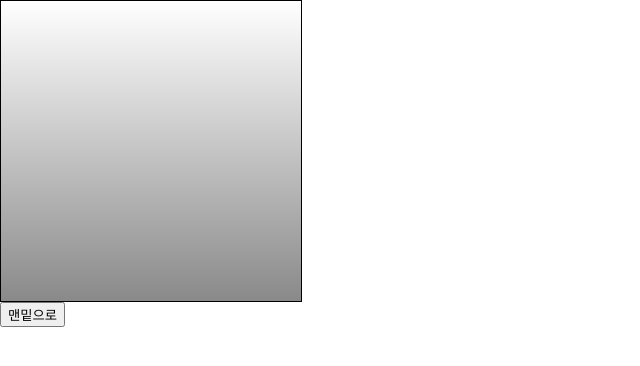
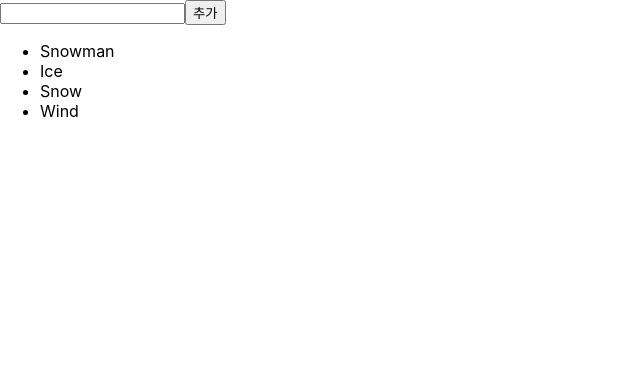
Before and after one commit to KilJH/ReactTraining, a React (Create React App) app: page / in a window 1280 px wide. Shown: the top 366 px of the page, without its empty margins (0-640 px from the left). Built offline with nearby package versions, Linux system fonts and the light colour scheme.

Commit message:
Hello-React Chapter 6 mapping component

```diff
--- a/src/App.js
+++ b/src/App.js
@@ -1,22 +1,10 @@
 import React, { Component } from 'react';
-//import ValidationSample from './VaildationSample';
-import ScrollBox from './ScrollBox';
+import IterationSample from './IterationSample';
 
 //const App = () => {
 class App extends Component {
 	render() {
-		return (
-			<div>
-				<ScrollBox
-					ref={(ref) => {
-						this.scrollBox = ref;
-					}}
-				/>
-				<button onClick={() => this.scrollBox.scrollToBottom()}>
-					맨밑으로
-				</button>
-			</div>
-		);
+		return <IterationSample />;
 	}
 }
 
--- /dev/null
+++ b/src/IterationSample.js
@@ -0,0 +1,42 @@
+import React, { useState } from 'react';
+
+const IterationSample = () => {
+	const [names, setNames] = useState([
+		{ id: 1, text: 'Snowman' },
+		{ id: 2, text: 'Ice' },
+		{ id: 3, text: 'Snow' },
+		{ id: 4, text: 'Wind' },
+	]);
+	const [inputText, setInputText] = useState('');
+	const [nextId, setNextId] = useState(5); // 새항목 추가 시 사용할 id
+
+	const onChange = (e) => setInputText(e.target.value);
+	const onClick = () => {
+		const nextNames = names.concat({
+			id: nextId,
+			text: inputText,
+		});
+		setNextId(nextId + 1); //nextId 값에 +1
+		setNames(nextNames); //names 배열 업데이트
+		setInputText(''); //inputText 초기화
+	};
+	const onRemove = (id) => {
+		const nextNames = names.filter((name) => name.id !== id);
+		setNames(nextNames);
+	};
+
+	const nameList = names.map((name) => (
+		<li key={name.id} onDoubleClick={() => onRemove(name.id)}>
+			{name.text}
+		</li>
+	));
+	return (
+		<>
+			<input value={inputText} onChange={onChange} />
+			<button onClick={onClick}>추가</button>
+			<ul>{nameList}</ul>
+		</>
+	);
+};
+
+export default IterationSample;
```
